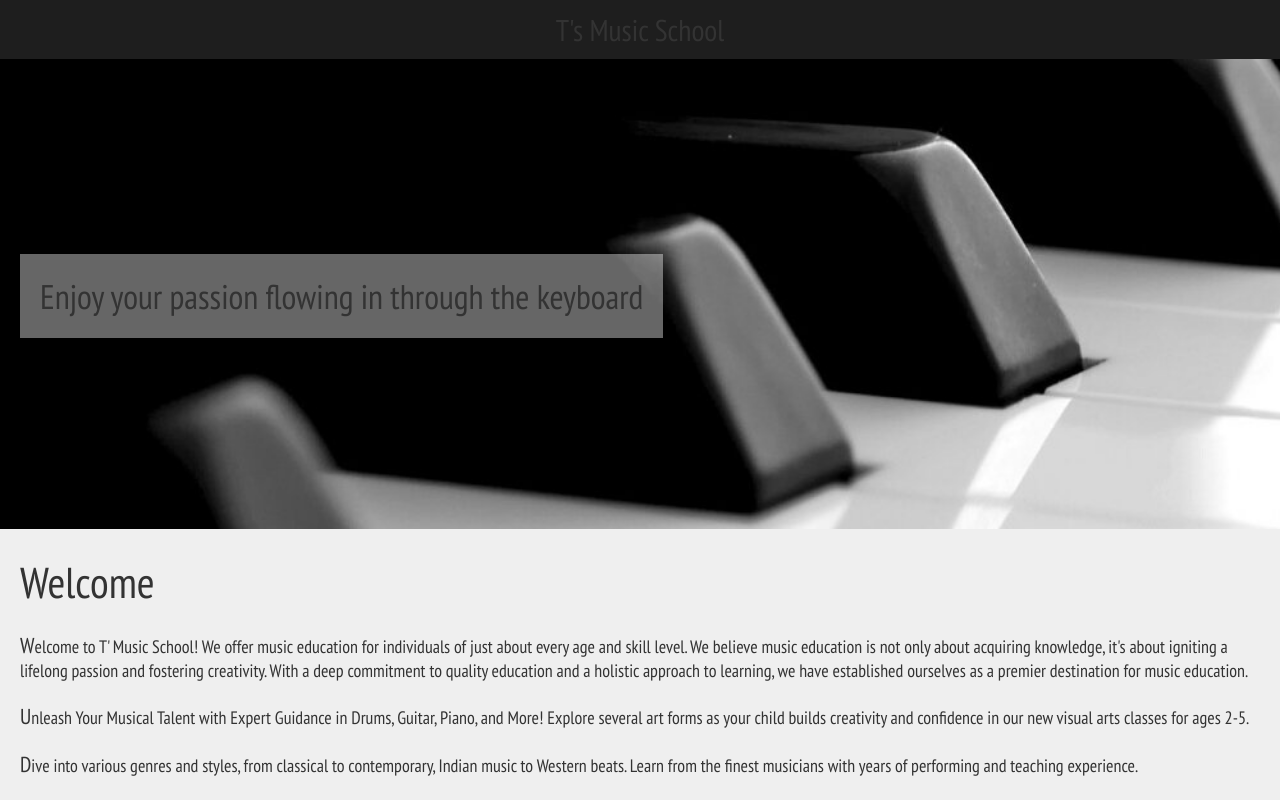
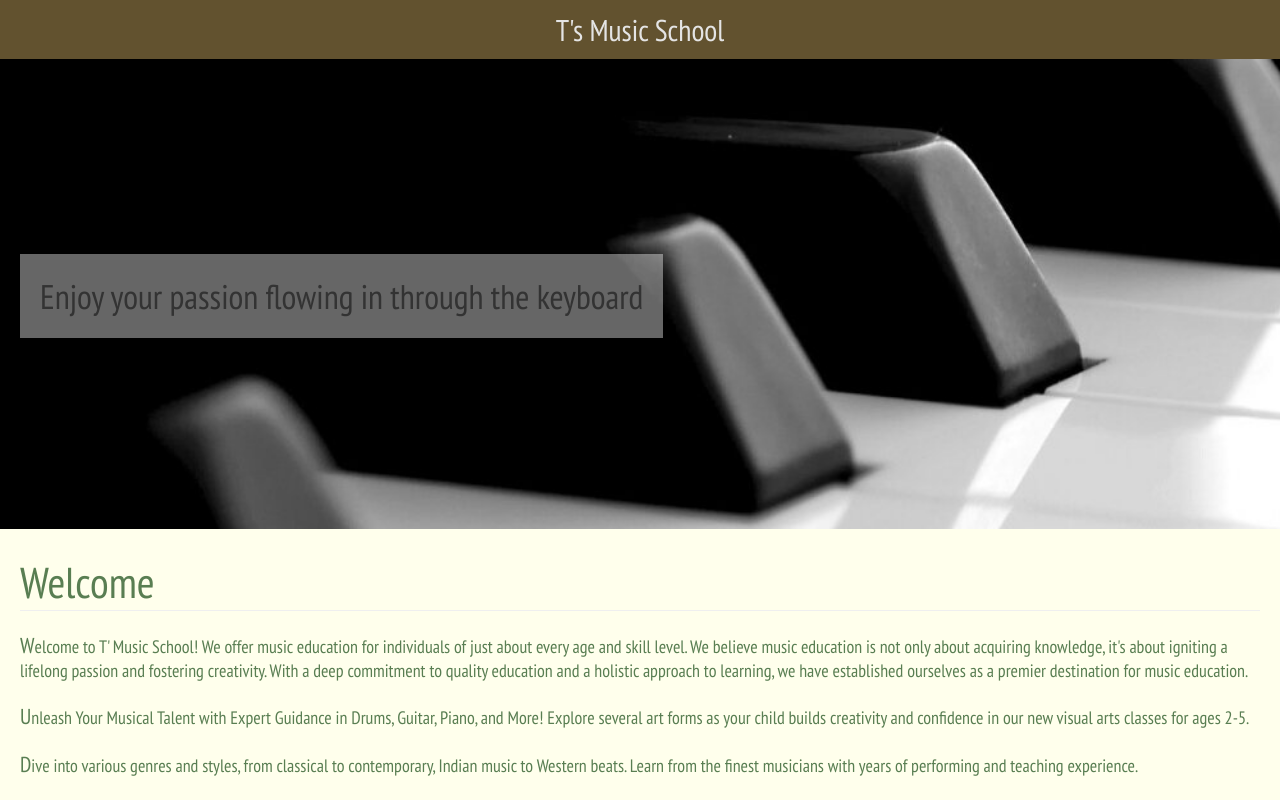
Before and after one commit to jagatjeevan/t-piano-music, a Next.js app: page / in a window 1280 px wide. Built offline with nearby package versions, Linux system fonts and the light colour scheme.

Commit message:
add theme

```diff
--- a/src/components/Logo.js
+++ b/src/components/Logo.js
@@ -1,9 +1,7 @@
+import styles from '../styles/header.module.scss';
+
 const Logo = () => {
-  return (
-    <div style={{ fontSize: '30px' }}>
-      T&apos;s Music School
-    </div>
-  );
+  return <div className={styles.logo}>T&apos;s Music School</div>;
 };
 
 export default Logo;
--- a/src/styles/globals.scss
+++ b/src/styles/globals.scss
@@ -2,11 +2,10 @@
 :root {
   --app-spacer: 20px;
   --app-border-radius: 5px;
-
-  --body-bg-color: #efefef;
-  --body-text-color: #333;
-
-  --header-bg-color: #1e1e1e;
+  --body-bg-color: #ffffec;
+  --body-text-color: #597e52;
+  --header-bg-color: #62522f;
+  --header-text-color: #e4e4e4;
   --navbar-bg-color: #2a2a2a;
   --navlink-hover: #1a1a1a;
 }
@@ -20,6 +19,7 @@
     --body-text-color: #efefef;
 
     --header-bg-color: #343434;
+    --header-text-color: #e4e4e4;
     --navbar-bg-color: #2a2a2a;
     --navlink-hover: #1a1a1a;
   }
--- a/src/styles/header.module.scss
+++ b/src/styles/header.module.scss
@@ -1,7 +1,13 @@
 .header {
   background: var(--header-bg-color);
+  color: var(--header-text-color);
   padding: calc(var(--app-spacer) / 2) var(--app-spacer);
   text-align: center;
+}
+
+.logo {
+  color: var(--header-text-color);
+  font-size: 30px;
 }
 
 .navbar {
--- a/src/styles/page.module.scss
+++ b/src/styles/page.module.scss
@@ -32,7 +32,7 @@ $heart-beat-color: #ef2b2b;
 .footer {
   padding: var(--app-spacer);
   background: var(--header-bg-color);
-  color: var(--body-text-color);
+  color: var(--header-text-color);
   text-align: center;
 }
 
@@ -43,8 +43,6 @@ $heart-beat-color: #ef2b2b;
   animation-iteration-count: infinite;
   display: inline-block;
 }
-
-
 
 .courseGallery {
   display: grid;
```
